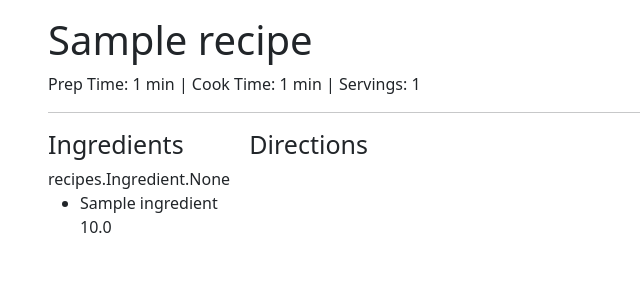
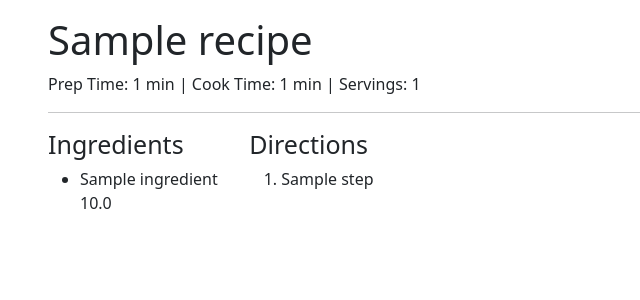
Before and after one commit to uva-cs3240-s22/group-project-a-08, a Django app: page /recipes/1/ in a window 1280 px wide. Shown: the part 56-356 px from the top of the page, without its empty margins (0-640 px from the left). Run offline with Django 3.2, Linux system fonts and the light colour scheme; tables that the repository leaves empty hold one stand-in row (values such as "Sample post"); some libraries are stand-ins or nearby versions.

Commit message:
merged w/ filters

```diff
--- a/recipes/templates/recipes/detail.html
+++ b/recipes/templates/recipes/detail.html
@@ -64,7 +64,6 @@
                 <div class="col-2">
                     <h2 style="font-size: 25px">Ingredients</h2>
                     <div>
-                      {{recipe.ingredients}}
                         <ul>
                             {% for ingredient in recipe.ingredients.all %}
                                 <li>{{ingredient.name}} {{ingredient.quantity}}</li>
@@ -75,6 +74,13 @@
 
                 <div class="col-10">
                     <h2 style="font-size: 25px">Directions</h2>
+                    <div>
+                      <ol>
+                          {% for step in recipe.steps.all %}
+                              <li>{{step.name}}</li>
+                          {% endfor %}
+                      </ol>
+                  </div>
                 </div>
             </div>
 
```
